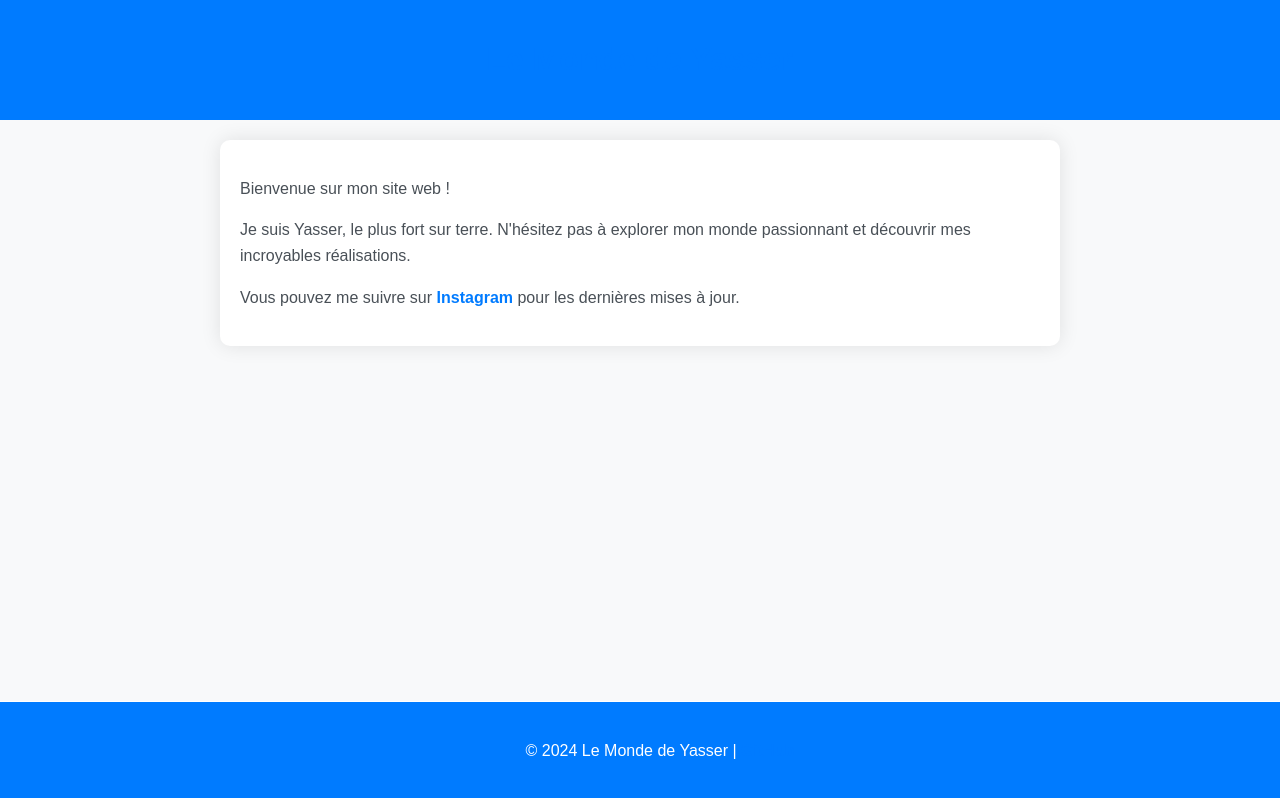
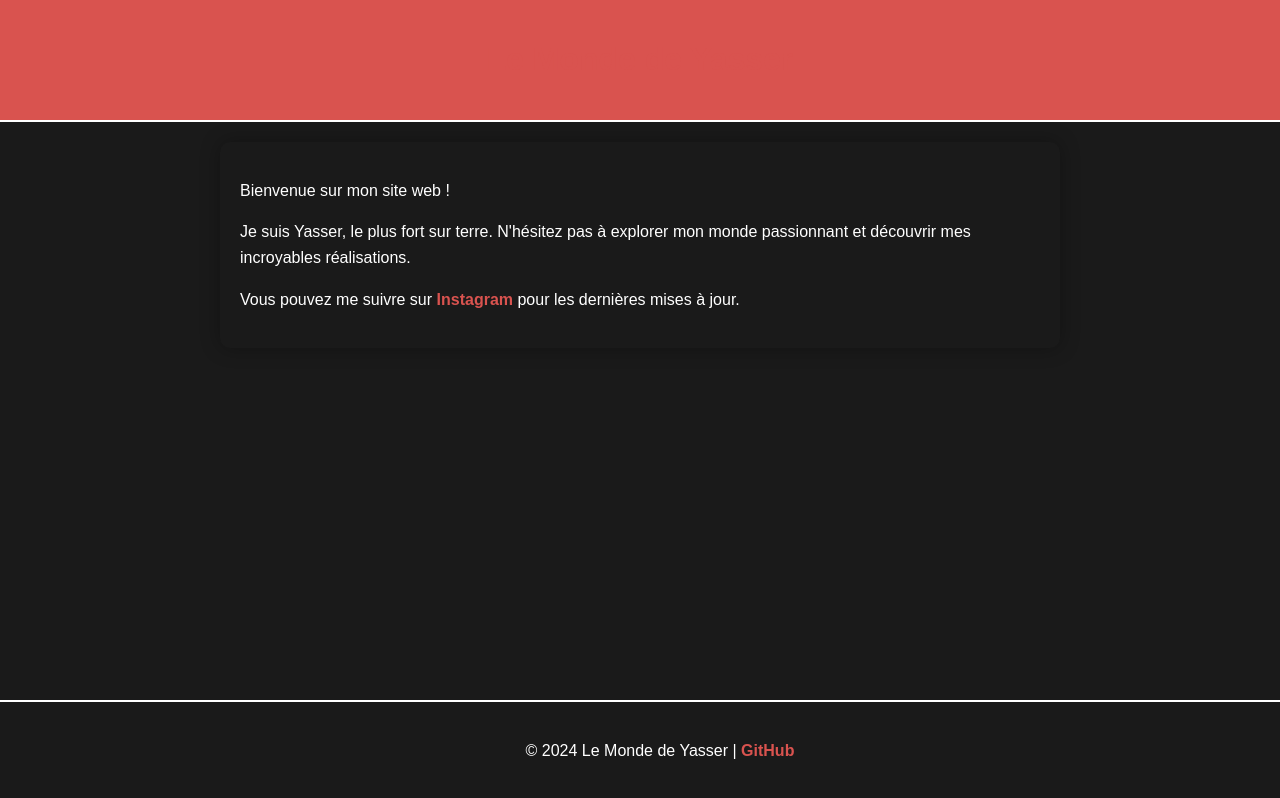
Before and after one commit to esotheric92i/depot, a plain HTML site: page index.html in a window 1280 px wide. Drawn offline with Linux system fonts and the light colour scheme.

Commit message:
j'ai encore changé le style

```diff
--- a/index.html
+++ b/index.html
@@ -9,28 +9,30 @@
             font-family: 'Arial', sans-serif;
             margin: 0;
             padding: 0;
-            background-color: #f8f9fa;
-            color: #495057;
+            background-color: #1a1a1a;
+            color: #fff;
         }
 
         header {
-            background-color: #007bff;
+            background-color: #d9534f;
             padding: 20px;
             text-align: center;
             color: #fff;
+            border-bottom: 2px solid #fff;
         }
 
         main {
             max-width: 800px;
             margin: 20px auto;
             padding: 20px;
-            background-color: #fff;
-            box-shadow: 0 0 20px rgba(0, 0, 0, 0.1);
+            background-color: #1a1a1a;
+            box-shadow: 0 0 20px rgba(0, 0, 0, 0.3);
             border-radius: 10px;
+            color: #fff;
         }
 
         h1 {
-            color: #007bff;
+            color: #d9534f;
         }
 
         p {
@@ -43,13 +45,13 @@
             position: fixed;
             bottom: 0;
             width: 100%;
-            background-color: #007bff;
+            background-color: #1a1a1a;
             color: #fff;
-            border-top: 1px solid #fff;
+            border-top: 2px solid #fff;
         }
 
         a {
-            color: #007bff;
+            color: #d9534f;
             text-decoration: none;
             font-weight: bold;
         }
@@ -72,4 +74,8 @@
     </main>
 
     <footer>
-        <p>&copy; 2024 Le Monde de Yasser | <a href="https://github.com/votre_nom_utilisateur" target="_blank">GitHub</a></p>
+        <p>&copy; 2024 Le Monde de Yasser | <a href="https://github.com/esotheric92i" target="_blank">GitHub</a></p>
+    </footer>
+
+</body>
+</html>
```
